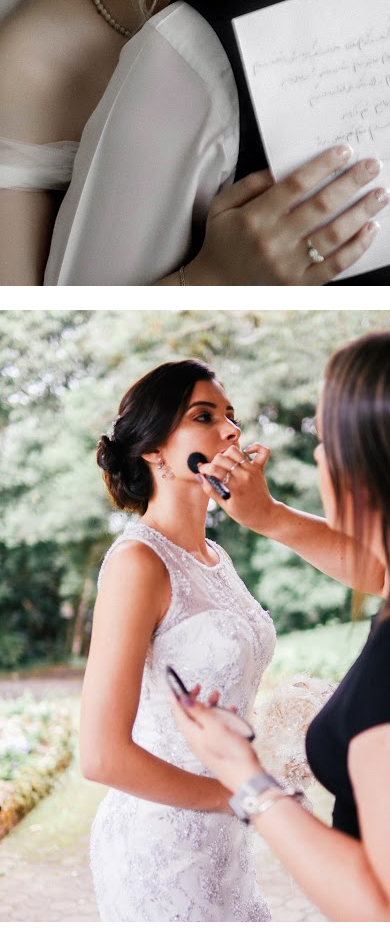
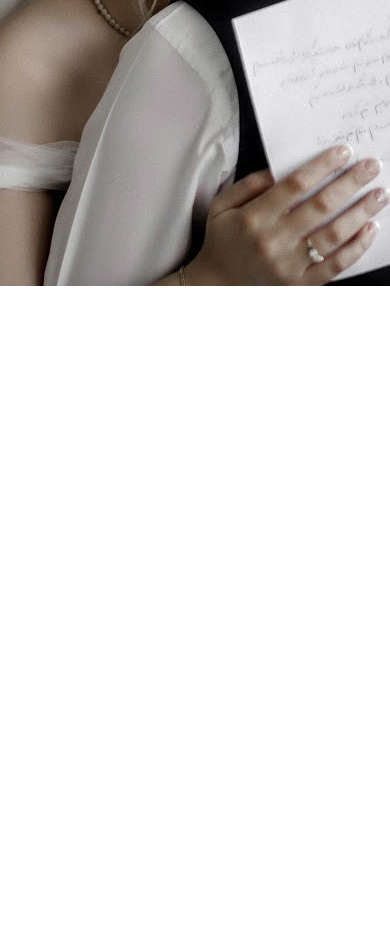
Before and after one commit to jerome310/Wedding-Website, a plain HTML site: page index.html in a window 390 px wide. Shown: the part 3777-4716 px from the top of the page. After the commit the page ends 4077 px from the top, so only its background shows below. Drawn offline with Linux system fonts and the light colour scheme.

Commit message:
updated changes for wedding-bride section

```diff
--- a/css/style.css
+++ b/css/style.css
@@ -329,14 +329,14 @@
     text-align: center;
   }
   .bride-section1 {
-    width: 100%;
+    /* width: 100%; */
   }
   .couple-image {
     width: 100%;
     padding: 10px 0;
     object-fit: contain;
   }
-  .white-bride-img {
+  /* .white-bride-img {
     object-fit: contain;
     width: 100%;
     padding: 10px 0;
@@ -370,5 +370,5 @@
     object-fit: contain;
     padding-top: 10px;
     margin: 0 auto;
-  }
+  } */
 }
--- a/index.html
+++ b/index.html
@@ -80,14 +80,14 @@
                 <div class="couple-image">
                     <img src="/img/couple-images.jpg" alt="couple pic for flexwrap section">
                 </div>
-                <div class="white-bride-img">
+                <!-- <div class="white-bride-img">
                     <img src="/img/white-bride.jpg" alt="bride wearing a white dress">
-                </div>
+                </div> -->
             </div>
 
 
 
-            <div class="bride-section2">
+            <!-- <div class="bride-section2">
                 <div class="black-bride-img">
                     <img src="/img/black-bride.jpg" alt="black bride wearing a wedding dress">
                 </div>
@@ -107,7 +107,7 @@
                 <div class="friends-image">
                     <img src="/img/friends.jpg" alt="picture of friends kissing during a wedding event">
                 </div>
-            </div>
+            </div> -->
         </div>
     </div>
 </body>
```
